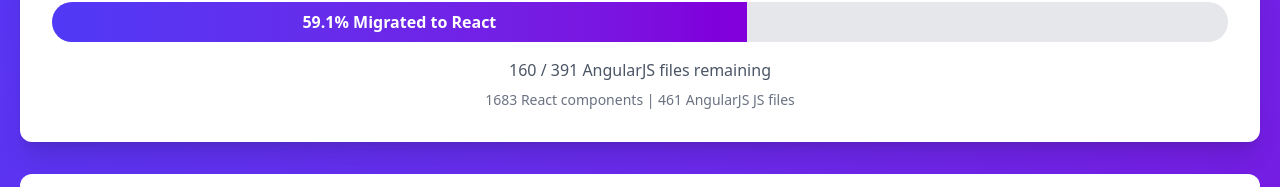
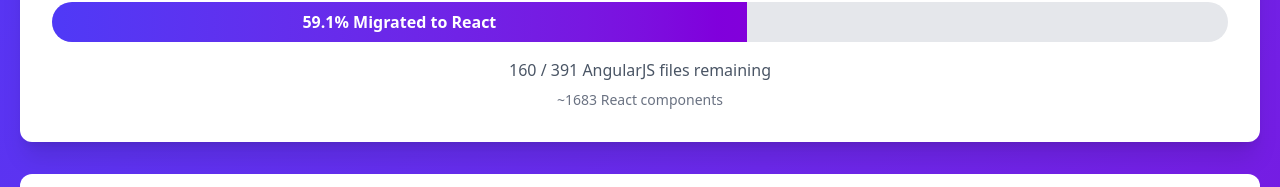
Before and after one commit to chiptus/portainer-angular-migration-tracker, a React (Vite) app: page / in a window 1280 px wide. Shown: the part 442-629 px from the top of the page. Built offline with nearby package versions, Linux system fonts and the light colour scheme.

Commit message:
fix: remove ajs files

```diff
--- a/src/components/MigrationProgress.tsx
+++ b/src/components/MigrationProgress.tsx
@@ -33,8 +33,7 @@
         remaining
       </p>
       <p className="mt-2 text-center text-sm text-gray-500">
-        {summary.totalReactFiles} React components |{" "}
-        {summary.totalAngularJSFiles} AngularJS JS files
+        ~{summary.totalReactFiles} React components
       </p>
     </div>
   );
```
